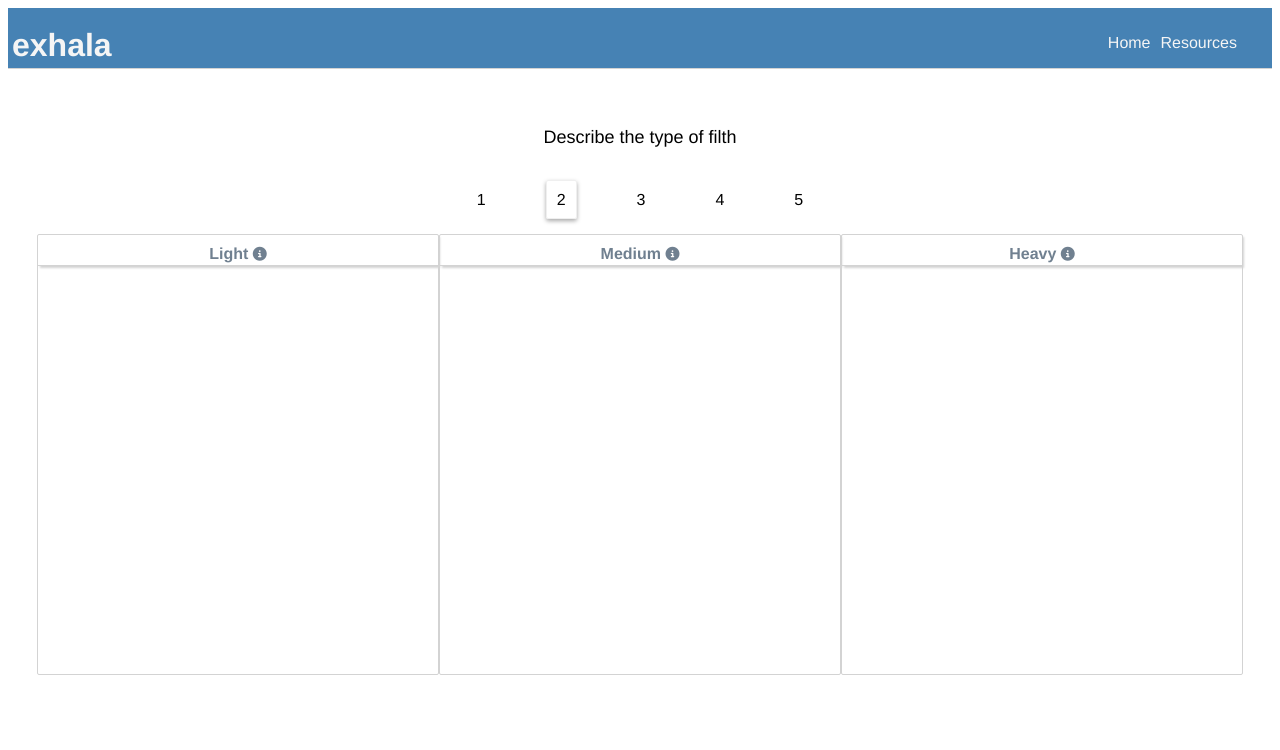
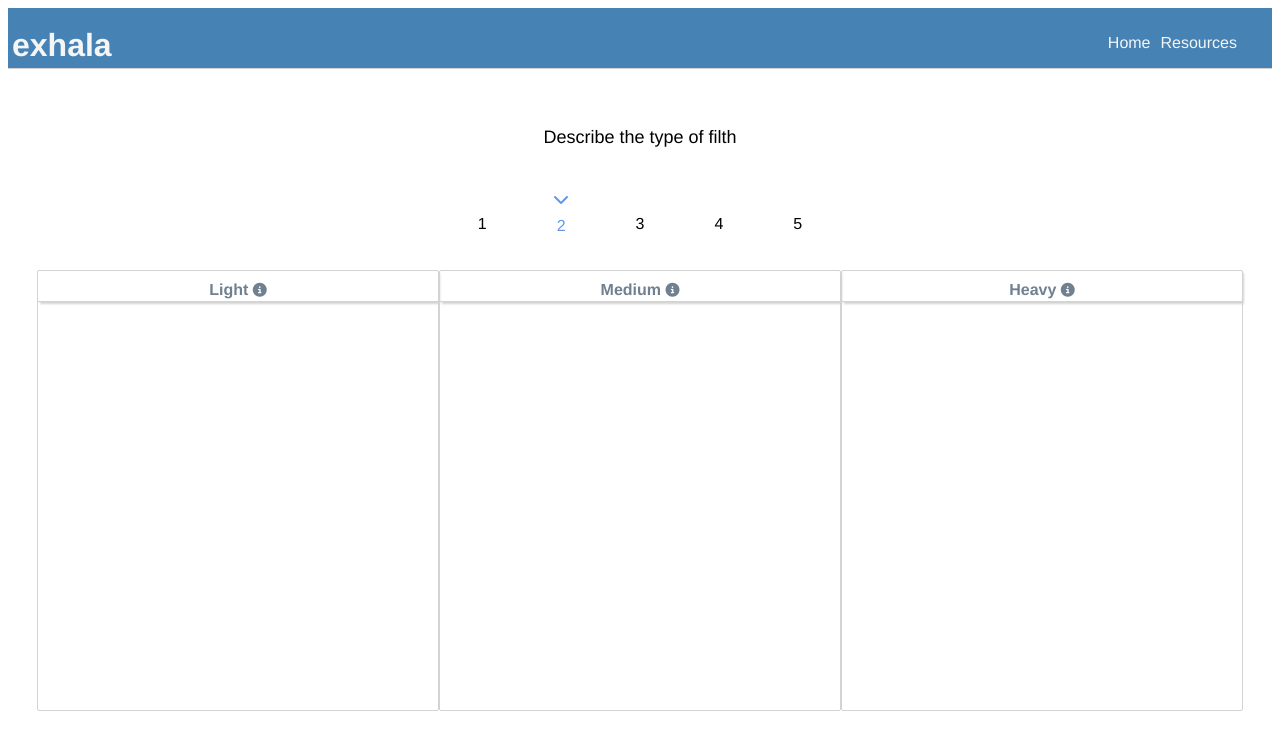
Before and after one commit to p-adams/exala, a Vue app: page /#/types in a window 1280 px wide. Shown: the top 750 px of the page. Built offline with nearby package versions, Linux system fonts and the light colour scheme.

Commit message:
use icon to denote active step

```diff
--- a/src/components/Home.vue
+++ b/src/components/Home.vue
@@ -3,12 +3,19 @@
     <p class="prompt">{{ prompt }}</p>
     <ul v-show="route.name !== 'home'">
       <li v-for="(step, index) in steps" :key="index">
+        <span class="step-container">
+          <app-icon
+            v-if="route.name === step.path.substring(1)"
+            icon-class="fa-chevron-down"
+          ></app-icon>
+          <span v-else />
           <span
             class="step"
             @click="handleStep(step)"
             :class="{ active: route.name === step.path.substring(1) }"
             >{{ index + 1 }}</span
           >
+        </span>
       </li>
     </ul>
     <section>
@@ -38,6 +45,7 @@
 import { onUpdated, ref } from "vue";
 import { useRouter, useRoute } from "vue-router";
 import prompts from "../utils/routeNameToDescriptionMap";
+import AppIcon from "./app/AppIcon.vue";
 const router = useRouter();
 const route = useRoute();
 const prompt = ref(prompts()[route.name]);
@@ -78,13 +86,22 @@ li {
   padding: 25px;
   display: inline-block;
 }
+
+.step-container {
+  display: flex;
+  flex-direction: column;
+  .fas {
+    &.fa-chevron-down {
+      color: cornflowerblue;
+    }
+  }
+}
+
 .step {
   cursor: pointer;
   padding: 10px;
   &.active {
-    border: 1px solid #efefef;
-    border-radius: 2px;
-    box-shadow: 0px 2px 4px darkgray;
+    color: cornflowerblue;
   }
 }
 article {
--- a/src/components/app/AppIcon.vue
+++ b/src/components/app/AppIcon.vue
@@ -1,5 +1,5 @@
 <template>
-  <i :class="iconClassString" @click="emit('onIconClick')" />
+  <i :class="iconClassString" @click="emit('onIconClick')"></i>
 </template>
 <script setup>
 import { computed, defineProps } from "@vue/runtime-core";
```
Lines whose indentation alone changed are shown as unchanged.
